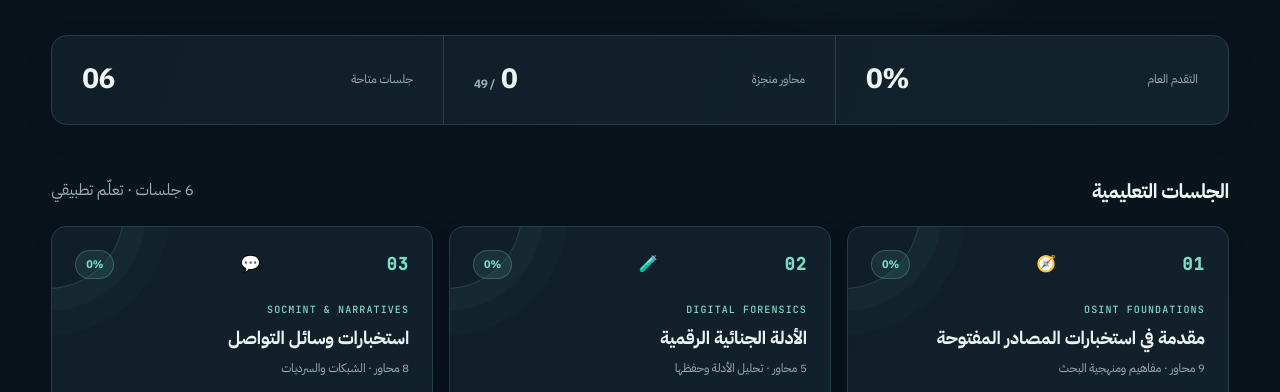
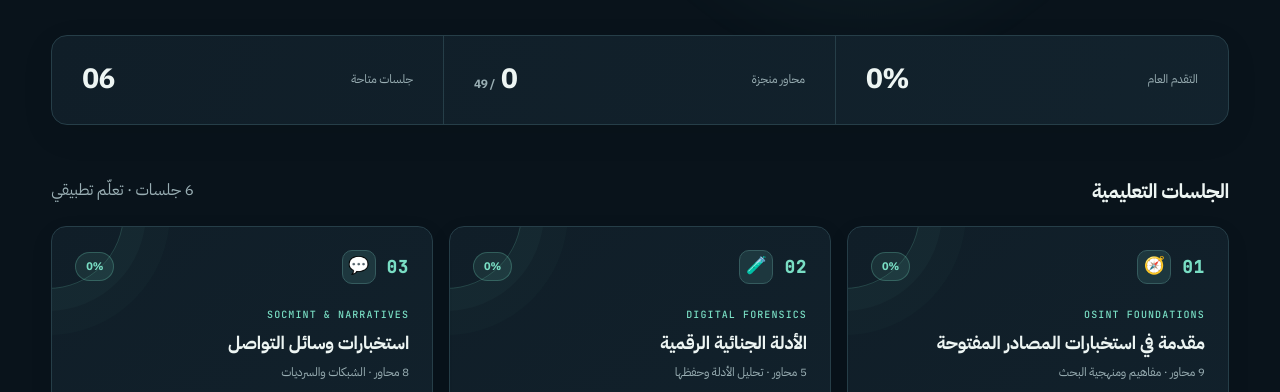
Before and after one commit to sad2em/Study_zone, a website built with Vite: page index.html in a window 1280 px wide. Shown: the part 408-800 px from the top of the page. Built offline with nearby package versions, Linux system fonts and the light colour scheme.

Commit message:
Style session symbols on the course dashboard

```diff
--- a/src/css/style.css
+++ b/src/css/style.css
@@ -275,3 +275,8 @@ body{background:var(--bg);color:var(--text);letter-spacing:-.01em}.shell{isolati
  .flow-node span{min-width:19px;height:19px}
  .flow-arrow{font-size:12px}
 }
+
+.course-tile-top{display:flex;align-items:center;gap:11px}
+.course-tile-top .course-progress{margin-inline-start:auto}
+.course-symbol{display:grid;place-items:center;width:34px;height:34px;border-radius:10px;background:color-mix(in srgb,var(--accent) 9%,var(--panel2));border:1px solid color-mix(in srgb,var(--accent) 18%,var(--border));font-size:17px}
+@media(max-width:760px){.course-symbol{width:30px;height:30px;font-size:15px}}
```
